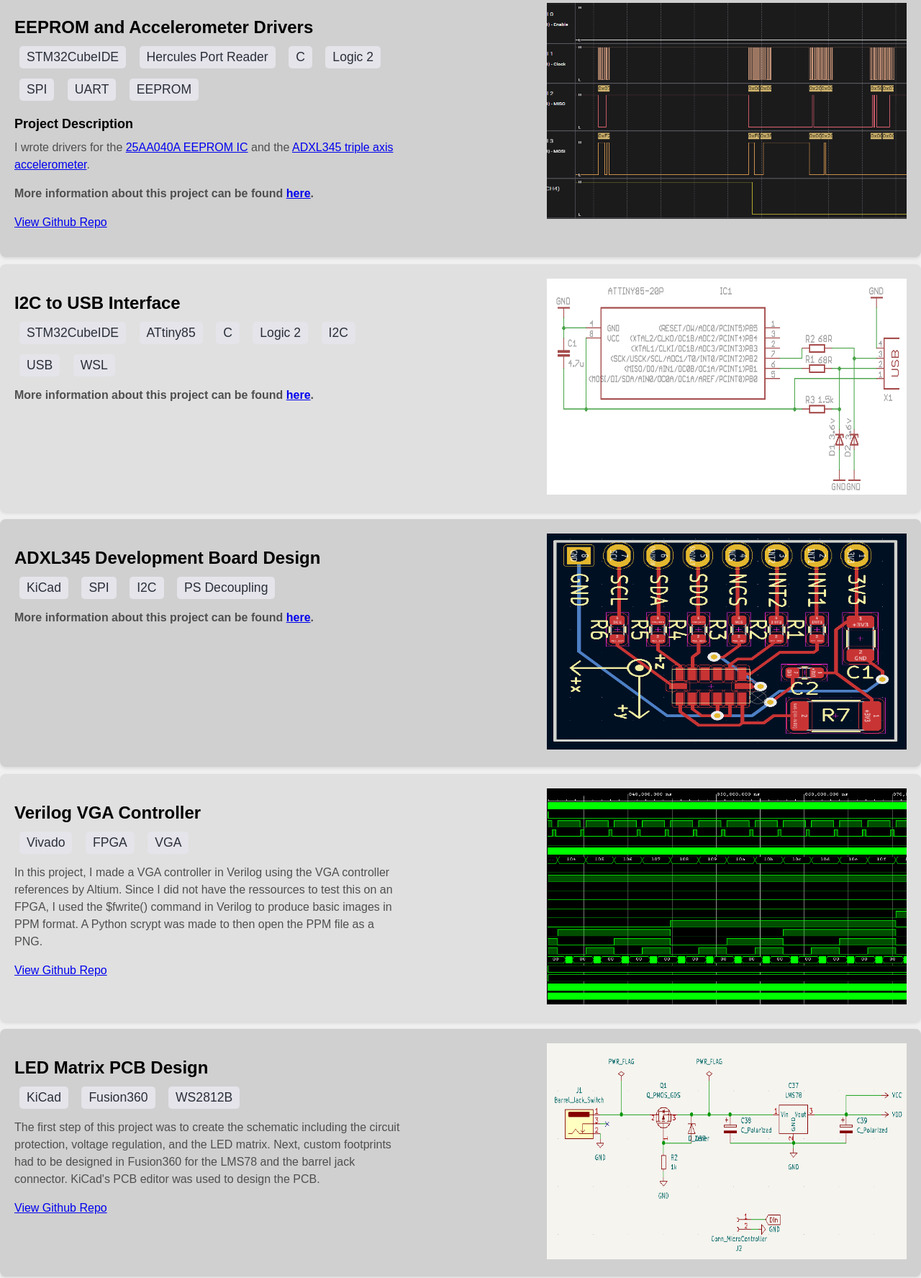
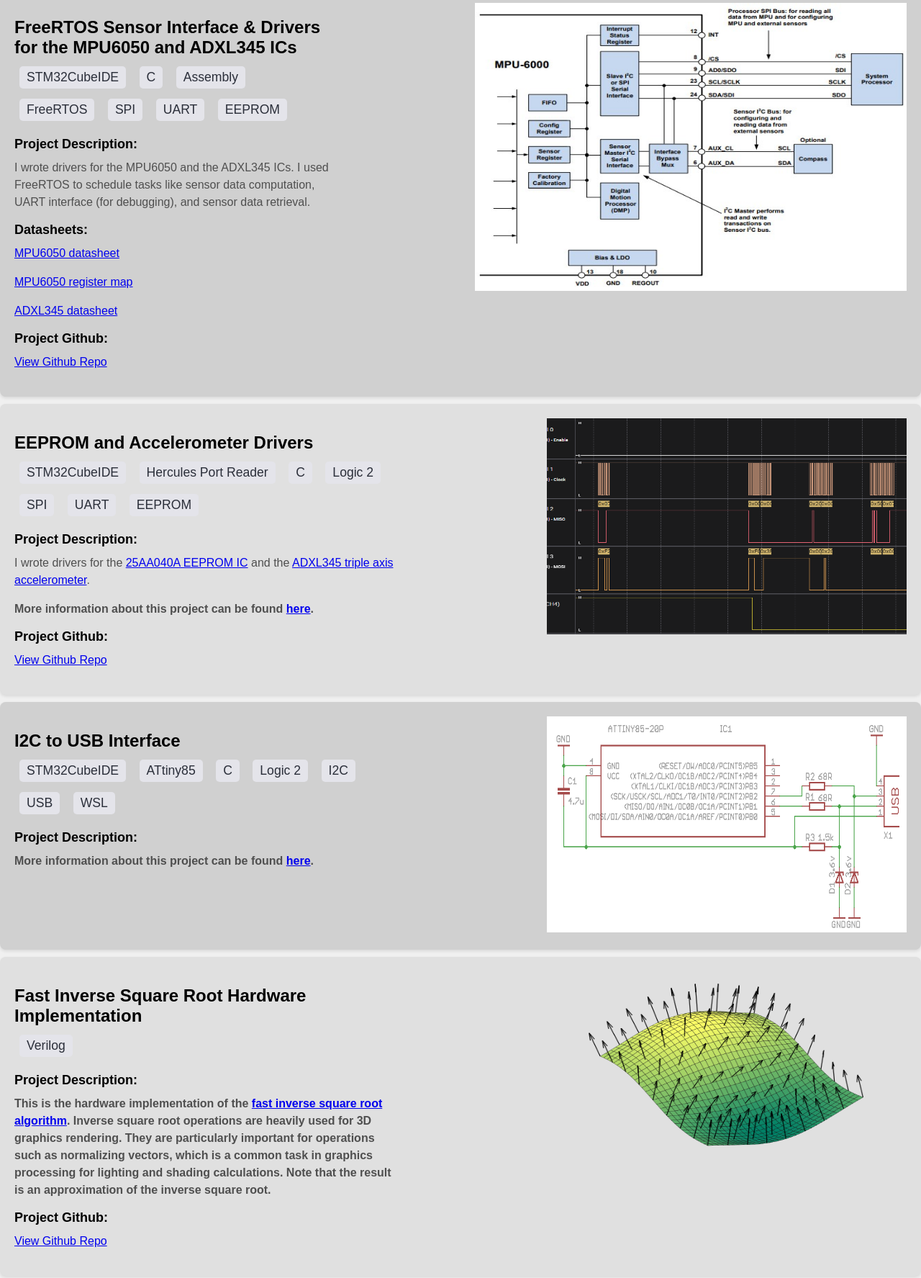
Before and after one commit to LudoProvost/LudoProvost.github.io, a website: page electronics-and-embedded-menu.html in a window 1280 px wide. Shown: the part 134-1909 px from the top of the page at 72% size. Drawn offline with Linux system fonts and the light colour scheme.

Commit message:
Added recent projects and reformated project cards

```diff
--- a/electronics-and-embedded-menu.html
+++ b/electronics-and-embedded-menu.html
@@ -20,7 +20,45 @@
     <div class="section">
 
         <div class="section-image">
-            <img src="images/electronics-embedded-menu-images/adxl-eeprom-drivers.png" style="width: 500px;height: 300px;" />
+            <img src="images/electronics-embedded-menu-images/MPU6050-datasheet-image.jpg"
+                style="width: 600px;height: 400px;" />
+        </div>
+
+        <h2 class="subheading">FreeRTOS Sensor Interface & Drivers for the MPU6050 and ADXL345 ICs </h2>
+
+        <div id="tools">
+            <ul>
+                <li>STM32CubeIDE</li>
+                <li>C</li>
+                <li>Assembly</li>
+                <li>FreeRTOS</li>
+                <li>SPI</li>
+                <li>UART</li>
+                <li>EEPROM</li>
+            </ul>
+        </div>
+
+        <h2 class="subheading2">Project Description:</h2>
+        <p>
+            I wrote drivers for the MPU6050 and the ADXL345 ICs. I used FreeRTOS to schedule tasks like sensor data computation, UART interface (for debugging), and sensor data retrieval.
+        </p>
+
+        <h2 class="subheading2">Datasheets:</h2>
+        <p><a href="https://invensense.tdk.com/wp-content/uploads/2015/02/MPU-6000-Datasheet1.pdf">MPU6050 datasheet</a></p>
+        <p><a href="https://invensense.tdk.com/wp-content/uploads/2015/02/MPU-6000-Register-Map1.pdf">MPU6050 register map</a></p>
+        <p><a href="https://www.analog.com/media/en/technical-documentation/data-sheets/adxl345.pdf">ADXL345 datasheet</a></p>
+
+        <h2 class="subheading2">Project Github:</h2>
+        <p><a href="https://github.com/LudoProvost/freeRTOS-sensor-interface">View Github Repo</a></p>
+
+    </div>
+
+    <!-- project START -->
+    <div class="section">
+
+        <div class="section-image">
+            <img src="images/electronics-embedded-menu-images/adxl-eeprom-drivers.png"
+                style="width: 500px;height: 300px;" />
         </div>
 
         <h2 class="subheading">EEPROM and Accelerometer Drivers</h2>
@@ -37,14 +75,20 @@
             </ul>
         </div>
 
-        <h2 class="subheading2">Project Description</h2>
+        <h2 class="subheading2">Project Description:</h2>
         <p>
-            I wrote drivers for the <a href="https://ww1.microchip.com/downloads/en/DeviceDoc/21827H.pdf">25AA040A EEPROM IC</a> and the <a href="https://www.analog.com/media/en/technical-documentation/data-sheets/adxl345.pdf">ADXL345 triple axis accelerometer</a>.
+            I wrote drivers for the <a href="https://ww1.microchip.com/downloads/en/DeviceDoc/21827H.pdf">25AA040A
+                EEPROM IC</a> and the <a
+                href="https://www.analog.com/media/en/technical-documentation/data-sheets/adxl345.pdf">ADXL345 triple
+                axis accelerometer</a>.
         </p>
 
         <p>
             <b>More information about this project can be found <a href="eeprom-and-adxl-drivers.html">here</a>.</b>
         </p>
+
+
+        <h2 class="subheading2">Project Github:</h2>
 
         <p><a href="https://github.com/LudoProvost/eeprom-and-adxl345-drivers">View Github Repo</a></p>
 
@@ -70,10 +114,35 @@
             </ul>
         </div>
 
+        <h2 class="subheading2">Project Description:</h2>
         <p>
             <b>More information about this project can be found <a href="i2c-usb-interface.html">here</a>.</b>
         </p>
 
+    </div>
+
+    <!-- project START -->
+    <div class="section">
+        <div class="section-image">
+            <img src="images/electronics-embedded-menu-images/Surface_normals.png"
+                style="width: 500px;height: 300px;" />
+        </div>
+
+        <h2 class="subheading">Fast Inverse Square Root Hardware Implementation</h2>
+
+        <div id="tools">
+            <ul>
+                <li>Verilog</li>
+            </ul>
+        </div>
+
+        <h2 class="subheading2">Project Description:</h2>
+        <p>
+            <b>This is the hardware implementation of the <a href="https://en.wikipedia.org/wiki/Fast_inverse_square_root">fast inverse square root algorithm</a>. Inverse square root operations are heavily used for 3D graphics rendering. They are particularly important for operations such as normalizing vectors, which is a common task in graphics processing for lighting and shading calculations. Note that the result is an approximation of the inverse square root.</b>
+        </p>
+
+        <h2 class="subheading2">Project Github:</h2>
+        <p><a href="https://github.com/LudoProvost/fast-inverse-square-root">View Github Repo</a></p>
     </div>
 
     <!-- project START -->
@@ -93,6 +162,7 @@
             </ul>
         </div>
 
+        <h2 class="subheading2">Project Description:</h2>
         <p>
             <b>More information about this project can be found <a href="ADXL345-devboard.html">here</a>.</b>
         </p>
@@ -114,12 +184,15 @@
             </ul>
         </div>
 
+        <h2 class="subheading2">Project Description:</h2>
         <p>
             In this project, I made a VGA controller in Verilog using the VGA controller references by Altium.
-            Since I did not have the ressources to test this on an FPGA, I used the $fwrite() command in Verilog to produce basic images in PPM format.
+            Since I did not have the ressources to test this on an FPGA, I used the $fwrite() command in Verilog to
+            produce basic images in PPM format.
             A Python scrypt was made to then open the PPM file as a PNG.
         </p>
 
+        <h2 class="subheading2">Project Github:</h2>
         <p><a href="https://github.com/LudoProvost/VGA-controller-basic-shape-rendering">View Github Repo</a></p>
 
     </div>
@@ -140,18 +213,23 @@
             </ul>
         </div>
 
+        <h2 class="subheading2">Project Description:</h2>
         <p>
-            The first step of this project was to create the schematic including the circuit protection, voltage regulation, and the LED matrix.
-            Next, custom footprints had to be designed in Fusion360 for the LMS78 and the barrel jack connector. KiCad's PCB editor was used to design the PCB.
+            The first step of this project was to create the schematic including the circuit protection, voltage
+            regulation, and the LED matrix.
+            Next, custom footprints had to be designed in Fusion360 for the LMS78 and the barrel jack connector. KiCad's
+            PCB editor was used to design the PCB.
         </p>
 
+        <h2 class="subheading2">Project Github:</h2>
         <p><a href="https://github.com/LudoProvost/LED-matrix">View Github Repo</a></p>
     </div>
 
     <!-- project START -->
     <div class="section">
         <div class="section-image">
-            <img src="images/electronics-embedded-menu-images/fan-controller-pcb.png" style="width: 500px;height: 300px;" />
+            <img src="images/electronics-embedded-menu-images/fan-controller-pcb.png"
+                style="width: 500px;height: 300px;" />
         </div>
 
         <h2 class="subheading">IoT Temperature Based Fan Speed Controller</h2>
@@ -162,11 +240,15 @@
             </ul>
         </div>
 
+        <h2 class="subheading2">Project Description:</h2>
         <p>
-            The first step of this project was to create the schematic including the circuit protection, voltage regulation, and the LED matrix.
-            Next, custom footprints had to be designed in Fusion360 for the LMS78 and the barrel jack connector. KiCad's PCB editor was used to design the PCB.
+            The first step of this project was to create the schematic including the circuit protection, voltage
+            regulation, and the LED matrix.
+            Next, custom footprints had to be designed in Fusion360 for the LMS78 and the barrel jack connector. KiCad's
+            PCB editor was used to design the PCB.
         </p>
 
+        <h2 class="subheading2">Project Github:</h2>
         <p><a href="https://github.com/LudoProvost/IoT-temp-based-fan-speed-controller">View Github Repo</a></p>
     </div>
 
```
Also changed, not shown: algorithm-menu.html (+80 -11 lines), index.html (+2 -2 lines), school-menu.html (+6 -0 lines), images/electronics-embedded-menu-images/MPU6050-datasheet-image.jpg (added), images/electronics-embedded-menu-images/Surface_normals.png (added), images/pgn-parser.jpg (added).
